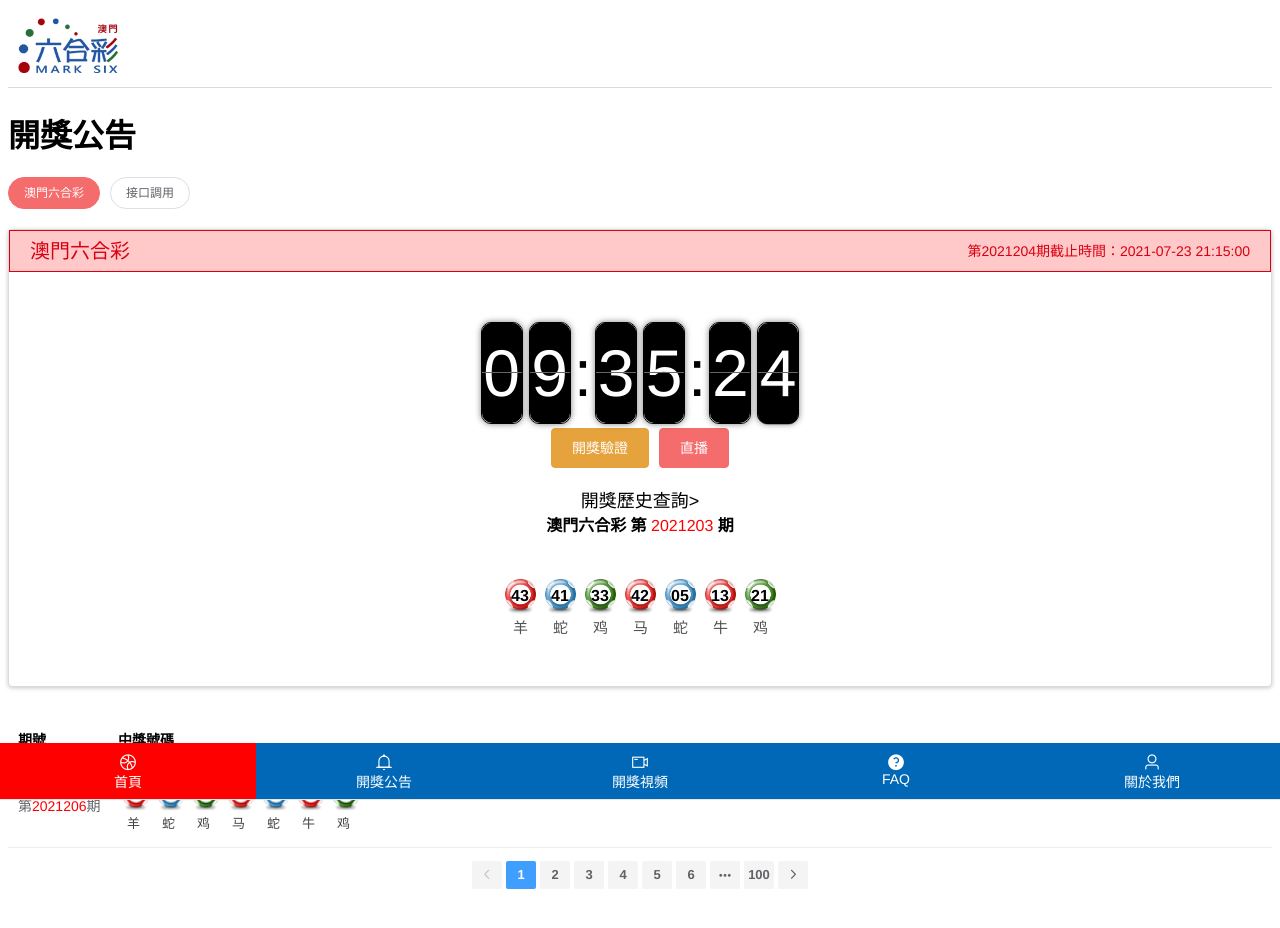
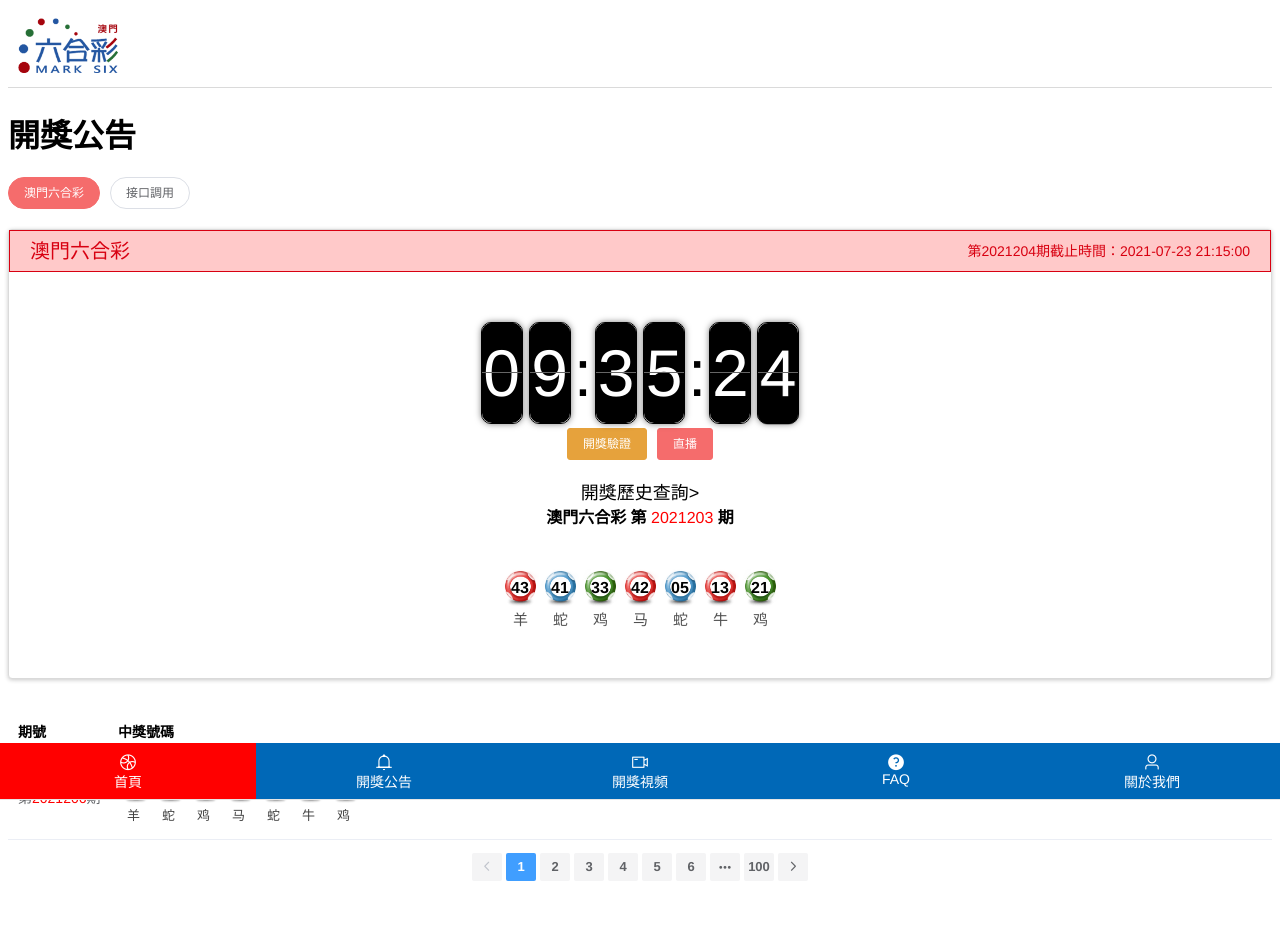
Before and after one commit to sky85245630/macao_bc_h5, a Vue app: page /post in a window 1280 px wide. Shown: the top 928 px of the page. Built offline with nearby package versions, Linux system fonts and the light colour scheme.

Commit message:
post update

```diff
--- a/src/views/post.vue
+++ b/src/views/post.vue
@@ -32,8 +32,12 @@
                         <el-col :span="24">
                             <FlipClock></FlipClock>
                             <div>
-                                <el-button type="warning">開獎驗證</el-button>
-                                <el-button type="danger">直播</el-button>
+                                <el-button size="small" type="warning"
+                                    >開獎驗證</el-button
+                                >
+                                <el-button size="small" type="danger"
+                                    >直播</el-button
+                                >
                             </div>
                             <br />
                             <span
```
